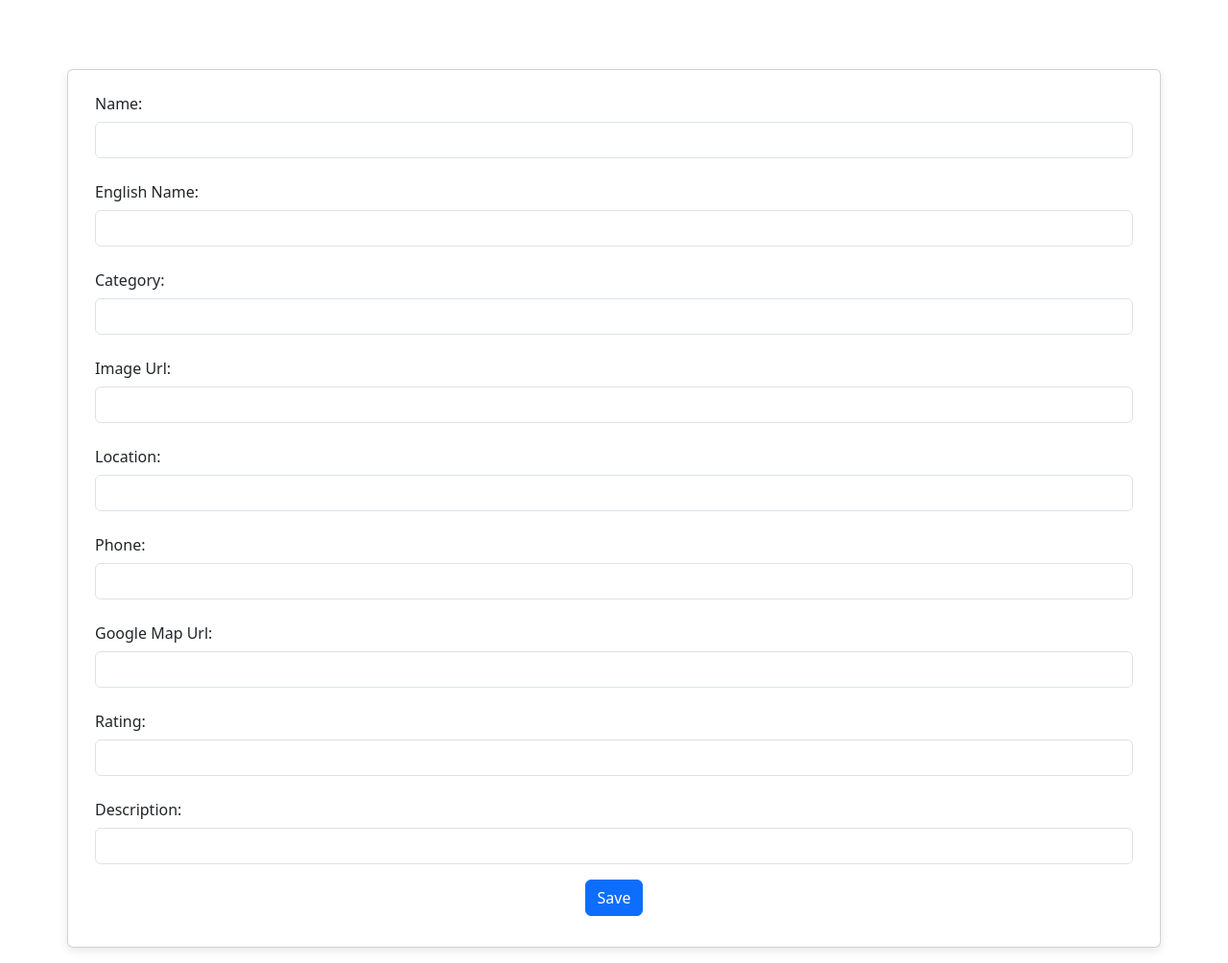
After one commit to RexHsu0911/restaurant-list_vers2, a Node server app: template views/new.hbs in a window 1280 px wide. The commit adds this page. Shown: the part 412-1416 px from the top of the page at 96% size. Run offline with Node 20, Linux system fonts and the light colour scheme; the template is opened without the code that fills it, so the values that code supplies are empty; some libraries are stand-ins or nearby versions.

Commit message:
implement creating restaurant

```diff
--- a/app.js
+++ b/app.js
@@ -1,16 +1,19 @@
 const express = require('express')
 const app = express()
 const { engine } = require('express-handlebars')
+const bodyParser = require('body-parser')
 const port = 3000
 
 const db = require('./models')
 const Restaurant = db.Restaurant
-const { Op } = require("sequelize");
+const { Op } = require("sequelize")
 
 app.engine('.hbs', engine({ extname: '.hbs' }))
 app.set('view engine', '.hbs')
 app.set('views', './views')
 app.use(express.static('public'))
+// 使用 body-parser 中間件來解析 URL 編碼的表單資料
+app.use(bodyParser.urlencoded({ extended: true }))
 
 app.get('/', (req, res) => {
   res.redirect('/restaurants')
@@ -47,12 +50,21 @@ app.get('/search', (req, res) => {
 
 // 新增 restaurant 頁
 app.get('/restaurants/new', (req, res) => {
-  res.send('get restaurant form')
+  return res.render('new')
 })
 
 // 新增 restaurant
 app.post('/restaurants', (req, res) => {
-  res.send('add restaurant')
+  // 從 req.body 中獲取表單資料
+  const formData = req.body
+  console.log(formData)
+  // return Restaurant.create({ formData
+  // })
+  //   .then(() => {
+  //     req.flash("success", "新增成功");
+  //     res.redirect('/restaurants')
+  //   })
+  //   .catch((err) => console.log(err))
 })
 
 // 顯示 restaurant 項目頁
--- a/package.json
+++ b/package.json
@@ -12,6 +12,7 @@
   "author": "",
   "license": "ISC",
   "dependencies": {
+    "body-parser": "^1.20.2",
     "express": "^4.18.2",
     "express-handlebars": "^7.0.4",
     "mysql2": "^3.2.0",
--- a/public/stylesheets/style.css
+++ b/public/stylesheets/style.css
@@ -73,9 +73,16 @@ header {
   position: relative;
   top: -100px;
   color: white;
-  text-align: center;
+  align-items: center;
   font-size: 3rem;
   text-shadow: 0 0 10px rgba(0, 0, 0, 0.5);
+}
+
+.btn .btn {
+  width: 35%;
+  flex-wrap: wrap;
+  padding: auto;
+  font-size: 0.1rem;
 }
 
 @media screen and (max-width: 992px) {
--- /dev/null
+++ b/views/new.hbs
@@ -0,0 +1,109 @@
+<!-- restaurant create -->
+<h1 class="mb-1 restaurant-show-title text-center">Create restaurant</h1>
+<div class="container">
+  {{!-- <div class="row">
+    <div class="col-12 col-md-10 mx-auto">
+
+      <p class="mb-1">
+        <span class="text-secondary">
+          <i class="fas fa-utensils pr-2"></i>
+          類別：
+        </span>
+        {{restaurant.category}}
+      </p>
+
+      <p class="mb-1">
+        <span class="text-secondary">
+          <i class="fas fa-map-marker-alt pr-2"></i>
+          地址：
+        </span>
+        {{restaurant.location}}
+        <a href="{{restaurant.google_map}}" class="text-secondary" target="_blank">
+          <i class="fas fa-location-arrow pr-2 fa-xs"></i>
+        </a>
+      </p>
+
+      <p class="mb-1">
+        <span class="text-secondary">
+          <i class="fas fa-mobile-alt pr-2"></i>
+          電話：
+        </span>
+        {{restaurant.phone}}
+      </p>
+
+      <p class="mb-5">
+        {{restaurant.description}}
+      </p>
+
+      <img class="rounded mx-auto d-block mb-4 w-100" src="{{restaurant.image}}" alt="{{restaurant.name}}"
+        style="max-width: 600px;">
+    </div>
+  </div> --}}
+  <form action="/restaurants" method="POST">
+    <div class="row justify-content-center">
+      <div class="card m-3" style="width: 100rem;">
+        <div class="card-body">
+          <div class="mb-3 row">
+            <label for="inputPassword" class="col-sm-5 col-form-label">Name:</label>
+            <div class="col-sm-12">
+              <input type="text" class="form-control" name="name">
+            </div>
+          </div>
+          <div class="mb-3 row">
+            <label for="inputPassword" class="col-sm-5 col-form-label">English Name:</label>
+            <div class="col-sm-12">
+              <input type="text" class="form-control" >
+            </div>
+          </div>
+          <div class="mb-3 row">
+            <label for="inputPassword" class="col-sm-5 col-form-label">Category:</label>
+            <div class="col-sm-12">
+              <input type="text" class="form-control" >
+            </div>
+          </div>
+          <div class="mb-3 row">
+            <label for="inputPassword" class="col-sm-5 col-form-label">Image Url:</label>
+            <div class="col-sm-12">
+              <input type="text" class="form-control" >
+            </div>
+          </div>
+          <div class="mb-3 row">
+            <label for="inputPassword" class="col-sm-5 col-form-label">Location:</label>
+            <div class="col-sm-12">
+              <input type="text" class="form-control" >
+            </div>
+          </div>
+          <div class="mb-3 row">
+            <label for="inputPassword" class="col-sm-5 col-form-label">Phone:</label>
+            <div class="col-sm-12">
+              <input type="text" class="form-control" >
+            </div>
+          </div>
+          <div class="mb-3 row">
+            <label for="inputPassword" class="col-sm-5 col-form-label">Google Map Url:</label>
+            <div class="col-sm-12">
+              <input type="text" class="form-control" >
+            </div>
+          </div>
+          <div class="mb-3 row">
+            <label for="inputPassword" class="col-sm-5 col-form-label">Rating:</label>
+            <div class="col-sm-12">
+              <input type="text" class="form-control" >
+            </div>
+          </div>
+          <div class="mb-3 row">
+            <label for="inputPassword" class="col-sm-5 col-form-label">Description:</label>
+            <div class="col-sm-12">
+              <input type="text" class="form-control" >
+            </div>
+          </div>
+
+          <div class="col-auto text-center">
+            <button type="submit" class="btn btn-primary mb-3 ">Save</button>
+          </div>
+        </div>
+      </div>
+    </div>
+  </form>
+
+</div>
```
Also changed, not shown: migrations/20230906152619-create-restaurant.js (+0 -10 lines), models/restaurant.js (+0 -9 lines), views/index.hbs (+12 -2 lines), views/layouts/main.hbs (+6 -2 lines), 1 other file.
